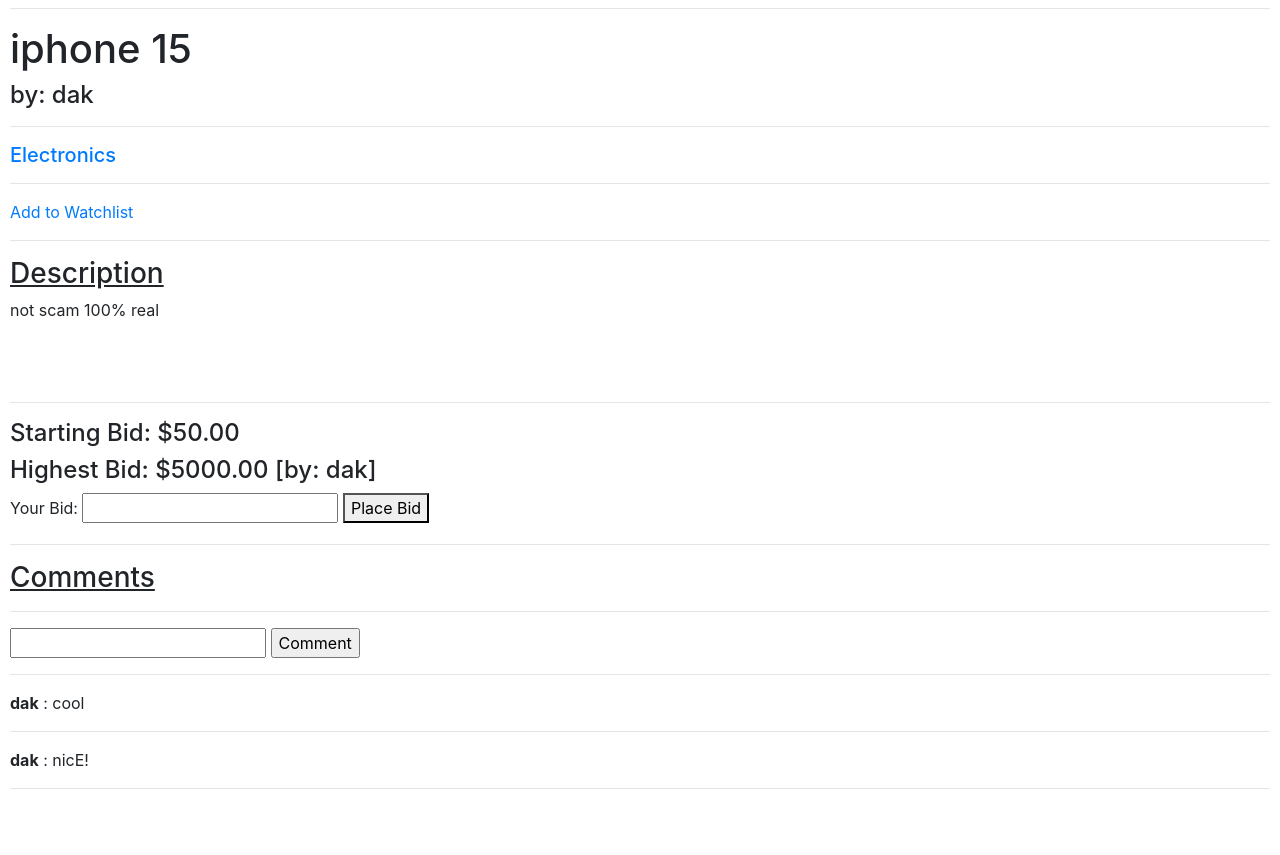
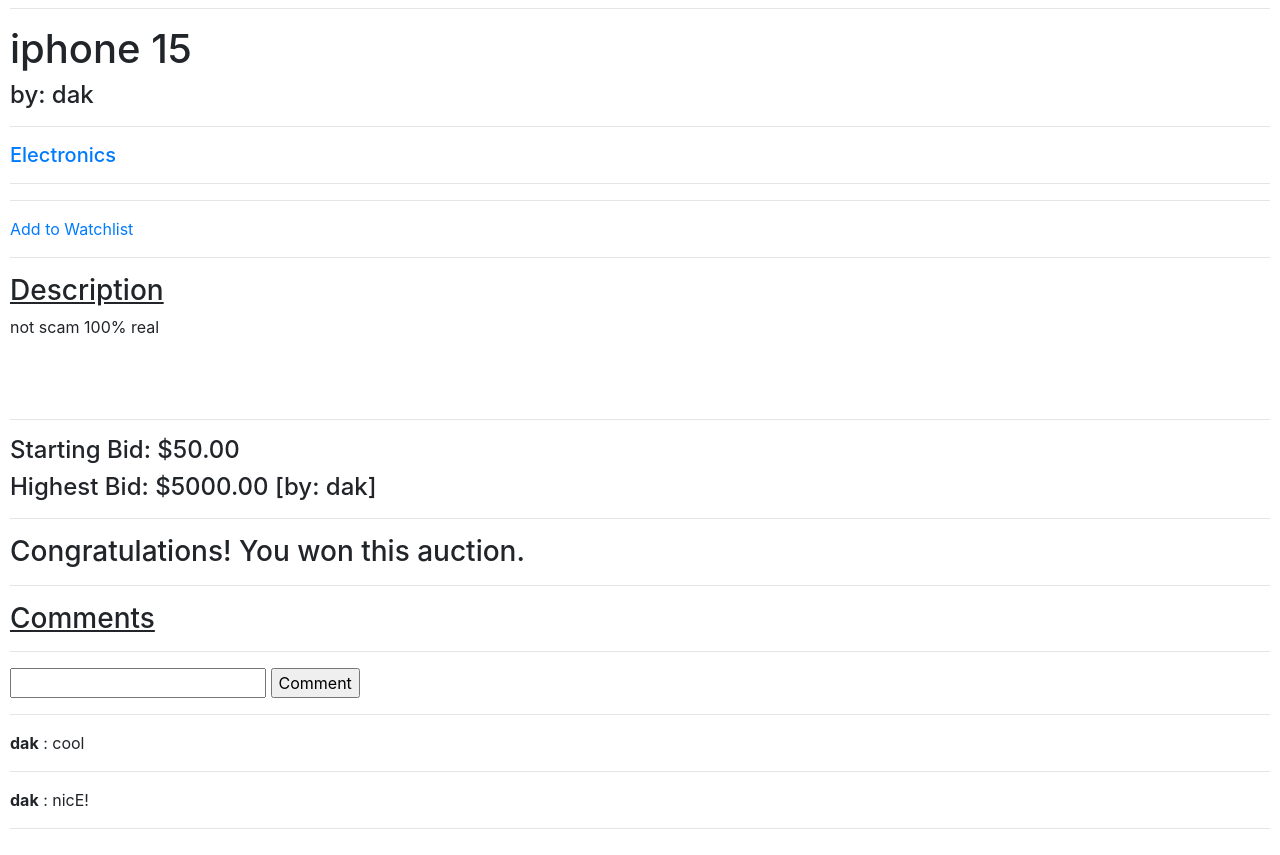
Before and after one commit to dcsp3/auctions, a Django app: a page that uses auctions/templates/auctions/listing.html in a window 1280 px wide. Shown: the part 138-993 px from the top of the page. Before the commit the page ends 927 px from the top, so only its background shows below. Run offline with Django 3.2, Linux system fonts and the light colour scheme; a user stored in the database is signed in; data comes from the database, SQL or seed files in the repository; some libraries are stand-ins or nearby versions.

Commit message:
listing page shows that auction is closed

```diff
--- a/auctions/templates/auctions/listing.html
+++ b/auctions/templates/auctions/listing.html
@@ -6,6 +6,13 @@
     <h4>by: {{ listing.user }}</h2>
     <hr>
     <h5><a href="{% url 'individual_category' listing.category.name %}">{{ listing.category }}</a></h5>
+    <hr>
+    {% if request.user.is_authenticated and listing.user == request.user and not listing.closed %}
+        <form method="POST" action="">
+            {% csrf_token %}
+            <button type="submit" name="close_auction">Close Auction</button>
+        </form>
+    {% endif %}
     <hr>
 
     {% if user.is_authenticated %}
@@ -24,14 +31,23 @@
     <hr>
     <h4>Starting Bid: ${{ listing.starting_bid }}</h4>
     <h4>Highest Bid: ${{ listing.highest_bid }} [by: {{  listing.highest_bidder  }}]</h4>
+    <hr>
 
     {% if user.is_authenticated %}
+        {% if listing.closed %}
+            {% if request.user == listing.highest_bidder %}
+                <h3>Congratulations! You won this auction.</h3>
+            {% else %}
+                <h3>This listing is closed!</h3>
+            {% endif %}
+        {% else %}
             <form method="POST" action="{% url 'listing' listing.id %}">
                 {% csrf_token %}
                 <label for="bid_amount">Your Bid:</label>
                 <input type="number" name="bid_amount" step="0.01" min="{{ listing.highest_bid|floatformat:2 }}" required>
                 <button type="submit">Place Bid</button>
             </form>
+        {% endif %}
     {% else %}
         <p>You must be logged in to place a bid.</p>
     {% endif %}
```
Lines whose indentation alone changed are shown as unchanged.
